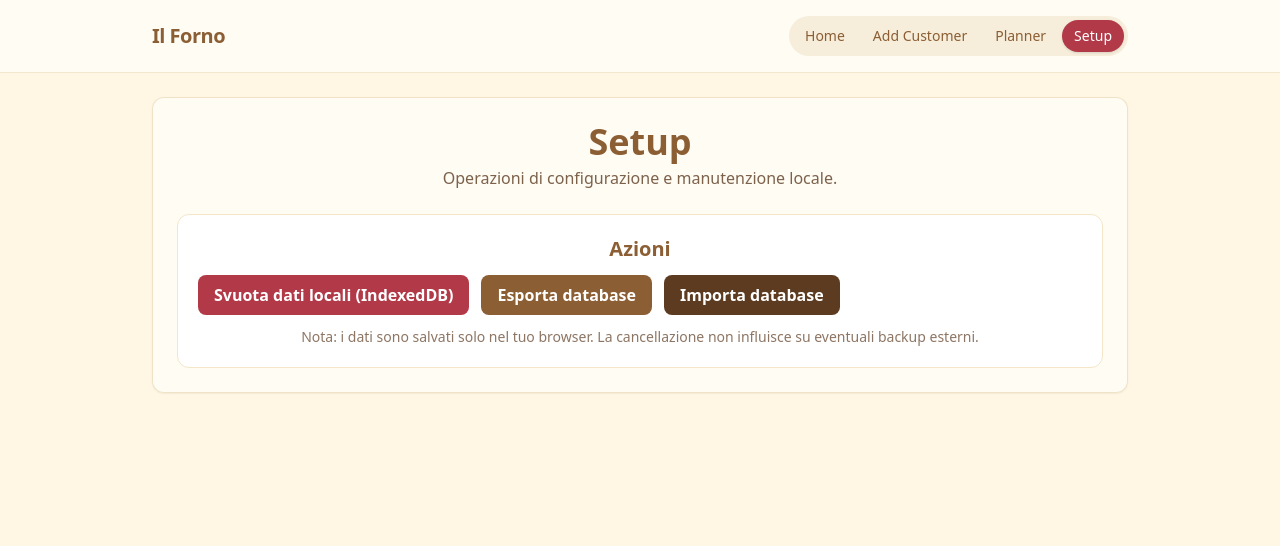
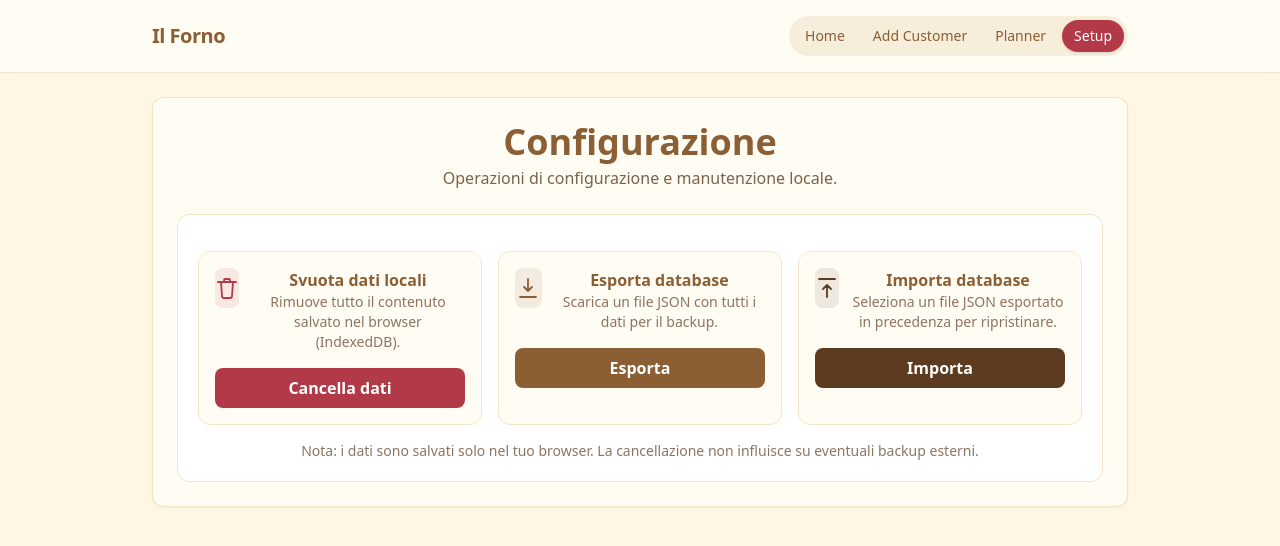
Before and after one commit to Eomm/il-forno, a React (Vite) app in the folder frontend/: page /setup in a window 1280 px wide. Shown: the top 546 px of the page. Built offline with nearby package versions, Linux system fonts and the light colour scheme.

Commit message:
chore: UI

```diff
--- a/frontend/src/pages/Setup.jsx
+++ b/frontend/src/pages/Setup.jsx
@@ -62,36 +62,90 @@ export default function Setup () {
   return (
     <div className="space-y-6">
       <header className="space-y-1">
-        <h1 className="text-3xl md:text-4xl font-bold text-bakery-brown">Setup</h1>
+        <h1 className="text-3xl md:text-4xl font-bold text-bakery-brown">Configurazione</h1>
         <p className="text-bakery-choco/80">Operazioni di configurazione e manutenzione locale.</p>
       </header>
 
-      <section className="bg-white rounded-xl border border-bakery-wheat p-5 space-y-3">
-        <h2 className="text-xl font-semibold text-bakery-brown">Azioni</h2>
-        <div className="flex flex-col sm:flex-row gap-3 items-start">
+      <section className="bg-white rounded-xl border border-bakery-wheat p-5 space-y-4">
+        <div className="flex items-center justify-between">
+          {busy && (
+            <span className="inline-flex items-center gap-2 text-sm text-bakery-choco/80" aria-live="polite">
+              <span className="h-3 w-3 rounded-full border-2 border-bakery-choco/30 border-t-bakery-choco animate-spin" />
+              Elaborazione…
+            </span>
+          )}
+        </div>
+
+        <div className="grid grid-cols-1 md:grid-cols-3 gap-4">
+          {/* Reset card */}
+          <div className="flex flex-col rounded-xl border border-bakery-wheat bg-bakery-cream/40 hover:bg-white transition-colors p-4">
+            <div className="flex items-start gap-3">
+              <span className="inline-flex h-10 w-10 items-center justify-center rounded-lg bg-bakery-berry/10 text-bakery-berry">
+                {/* trash icon */}
+                <svg xmlns="http://www.w3.org/2000/svg" viewBox="0 0 24 24" fill="none" stroke="currentColor" strokeWidth="1.8" className="h-6 w-6">
+                  <path strokeLinecap="round" strokeLinejoin="round" d="M3 6h18M9 6V4a1 1 0 0 1 1-1h4a1 1 0 0 1 1 1v2m-8 0h8m-9 0l1 14a2 2 0 0 0 2 2h6a2 2 0 0 0 2-2l1-14" />
+                </svg>
+              </span>
+              <div>
+                <h3 className="font-semibold text-bakery-brown">Svuota dati locali</h3>
+                <p className="text-sm text-bakery-choco/70">Rimuove tutto il contenuto salvato nel browser (IndexedDB).</p>
+              </div>
+            </div>
             <button
               type="button"
               onClick={handleResetClick}
               disabled={busy}
-            className="inline-flex items-center justify-center rounded-lg bg-bakery-berry px-4 py-2 text-white font-semibold hover:opacity-90 disabled:opacity-50 disabled:cursor-not-allowed"
+              className="mt-4 inline-flex items-center justify-center gap-2 rounded-lg bg-bakery-berry px-4 py-2 text-white font-semibold hover:opacity-90 disabled:opacity-50 disabled:cursor-not-allowed focus:outline-none focus:ring-2 focus:ring-bakery-berry/40"
             >
-            Svuota dati locali (IndexedDB)
+              <span>Cancella dati</span>
             </button>
+          </div>
+
+          {/* Export card */}
+          <div className="flex flex-col rounded-xl border border-bakery-wheat bg-bakery-cream/40 hover:bg-white transition-colors p-4">
+            <div className="flex items-start gap-3">
+              <span className="inline-flex h-10 w-10 items-center justify-center rounded-lg bg-bakery-brown/10 text-bakery-brown">
+                {/* download icon */}
+                <svg xmlns="http://www.w3.org/2000/svg" viewBox="0 0 24 24" fill="none" stroke="currentColor" strokeWidth="1.8" className="h-6 w-6">
+                  <path strokeLinecap="round" strokeLinejoin="round" d="M12 3v12m0 0l-4-4m4 4l4-4M4 21h16" />
+                </svg>
+              </span>
+              <div>
+                <h3 className="font-semibold text-bakery-brown">Esporta database</h3>
+                <p className="text-sm text-bakery-choco/70">Scarica un file JSON con tutti i dati per il backup.</p>
+              </div>
+            </div>
             <button
               type="button"
               onClick={handleExportClick}
               disabled={busy}
-            className="inline-flex items-center justify-center rounded-lg bg-bakery-brown px-4 py-2 text-white font-semibold hover:opacity-90 disabled:opacity-50 disabled:cursor-not-allowed"
+              className="mt-4 inline-flex items-center justify-center gap-2 rounded-lg bg-bakery-brown px-4 py-2 text-white font-semibold hover:opacity-90 disabled:opacity-50 disabled:cursor-not-allowed focus:outline-none focus:ring-2 focus:ring-bakery-brown/40"
             >
-            Esporta database
+              <span>Esporta</span>
             </button>
+          </div>
+
+          {/* Import card */}
+          <div className="flex flex-col rounded-xl border border-bakery-wheat bg-bakery-cream/40 hover:bg-white transition-colors p-4">
+            <div className="flex items-start gap-3">
+              <span className="inline-flex h-10 w-10 items-center justify-center rounded-lg bg-bakery-choco/10 text-bakery-choco">
+                {/* upload icon */}
+                <svg xmlns="http://www.w3.org/2000/svg" viewBox="0 0 24 24" fill="none" stroke="currentColor" strokeWidth="1.8" className="h-6 w-6">
+                  <path strokeLinecap="round" strokeLinejoin="round" d="M12 21V9m0 0l4 4m-4-4L8 13M4 3h16" />
+                </svg>
+              </span>
+              <div>
+                <h3 className="font-semibold text-bakery-brown">Importa database</h3>
+                <p className="text-sm text-bakery-choco/70">Seleziona un file JSON esportato in precedenza per ripristinare.</p>
+              </div>
+            </div>
             <button
               type="button"
               onClick={handleImportClick}
               disabled={busy}
-            className="inline-flex items-center justify-center rounded-lg bg-bakery-choco px-4 py-2 text-white font-semibold hover:opacity-90 disabled:opacity-50 disabled:cursor-not-allowed"
+              className="mt-4 inline-flex items-center justify-center gap-2 rounded-lg bg-bakery-choco px-4 py-2 text-white font-semibold hover:opacity-90 disabled:opacity-50 disabled:cursor-not-allowed focus:outline-none focus:ring-2 focus:ring-bakery-choco/40"
             >
-            Importa database
+              <span>Importa</span>
             </button>
             <input
               key={fileInputKey}
@@ -101,10 +155,11 @@ export default function Setup () {
               onChange={handleFileSelected}
               className="hidden"
             />
-          {busy && <span className="text-sm text-bakery-choco/80">Elaborazione…</span>}
           </div>
+        </div>
+
         {message && (
-          <div role="status" className="text-sm text-bakery-brown bg-bakery-wheat/50 border border-bakery-dough rounded-md px-3 py-2">
+          <div role="status" aria-live="polite" className="text-sm text-bakery-brown bg-bakery-wheat/50 border border-bakery-dough rounded-md px-3 py-2">
             {message}
           </div>
         )}
```
Lines whose indentation alone changed are shown as unchanged.
